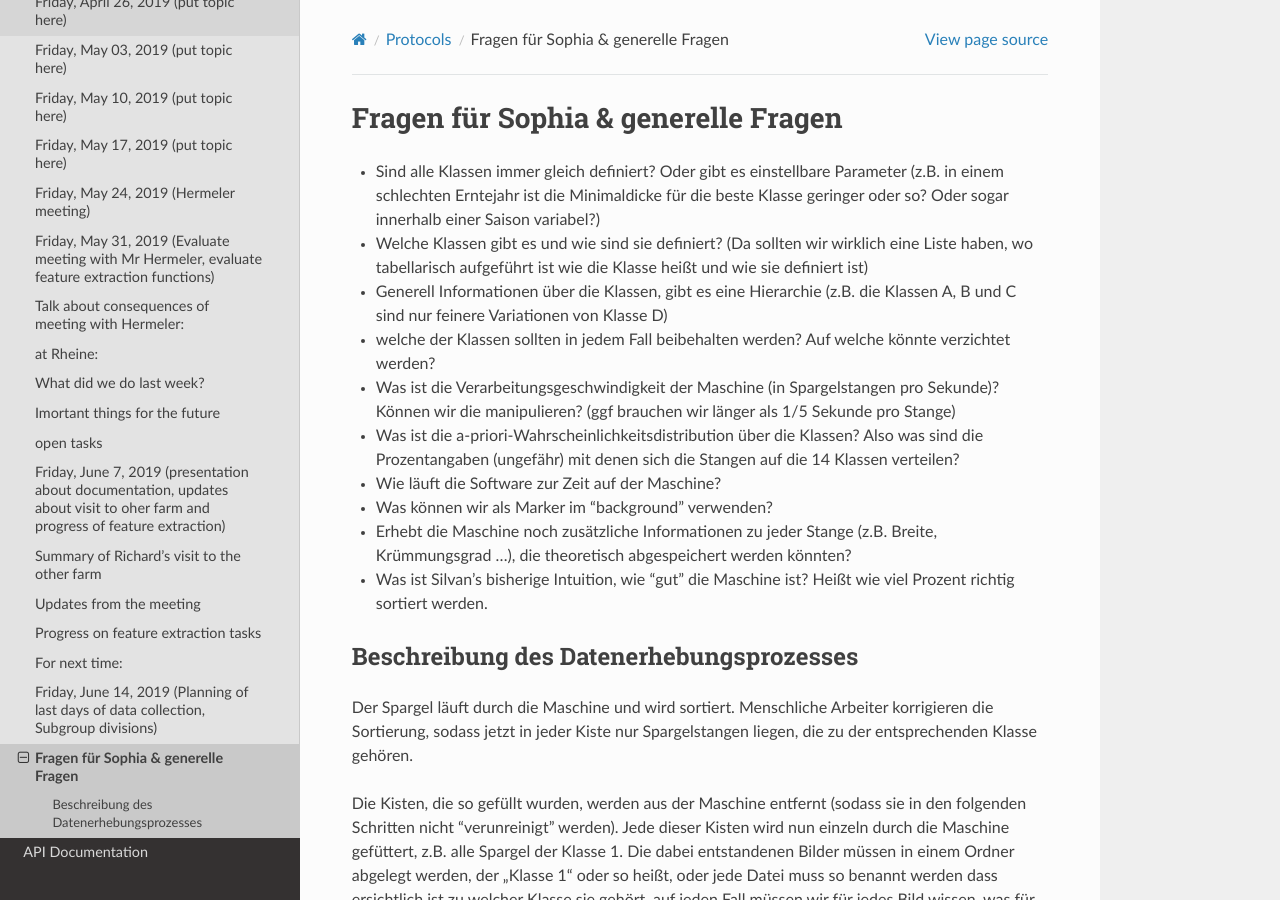
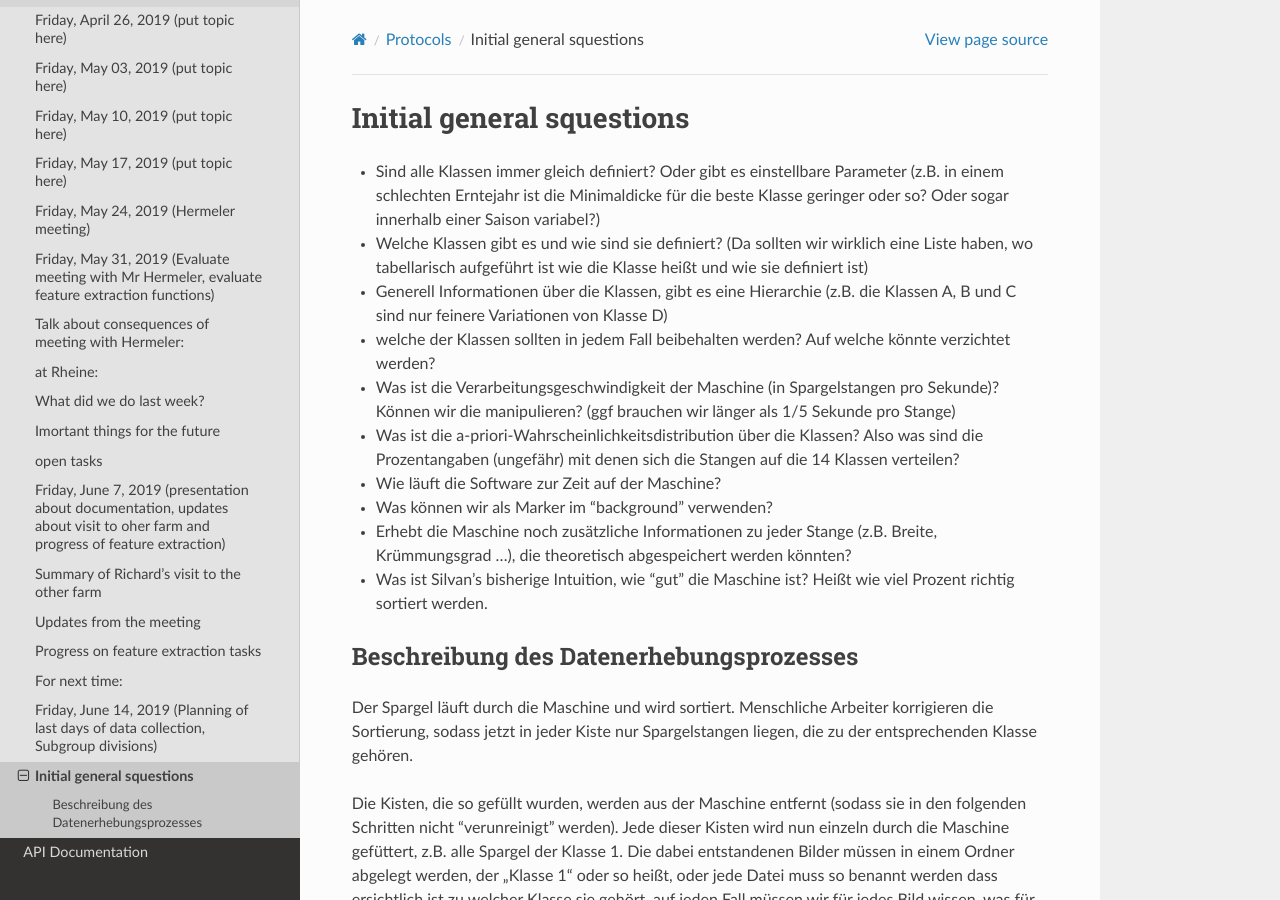
Before and after one commit to CogSciUOS/asparagus, a Sphinx documentation site: the page built from docs/protocols/protocol_initial_questions.md, in a window 1280 px wide and 900 px high. Built offline with Sphinx 7.4.7 and the Read the Docs theme 2.0.0, drawn with Linux system fonts in a browser that asks for light colours; the version number could not be read and is left out.

Commit message:
renaming

```diff
--- a/docs/protocols/protocol_initial_questions.md
+++ b/docs/protocols/protocol_initial_questions.md
@@ -1,4 +1,4 @@
-# Fragen für Sophia & generelle Fragen
+# Initial general squestions
 
 * Sind alle Klassen immer gleich definiert? Oder gibt es einstellbare Parameter (z.B. in einem schlechten Erntejahr
 ist die Minimaldicke für die beste Klasse geringer oder so? Oder sogar innerhalb einer Saison variabel?)
```
